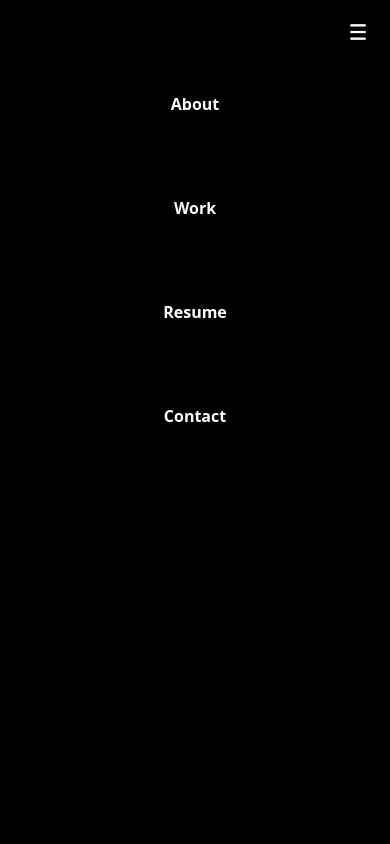
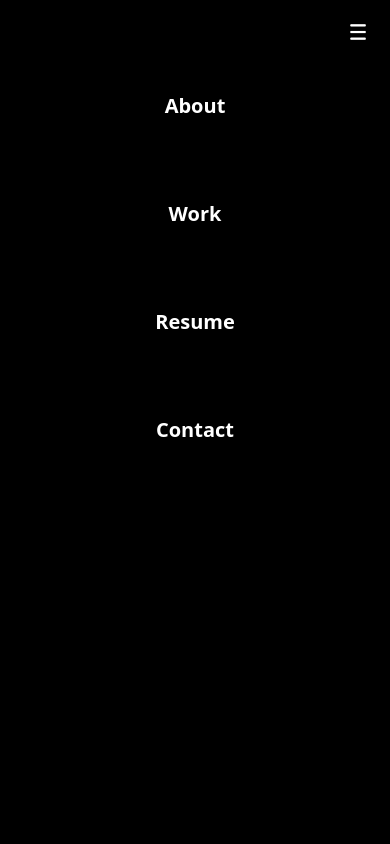
Before and after one commit to sbcodes90/ux-portfolio, a React (Create React App) app in the folder my-app/: page / in a window 390 px wide. Both pictures are taken after a click on the button 358 px from the left and 32 px from the top of the page. Shown: the top 844 px of the page. Built offline with nearby package versions, Linux system fonts and the light colour scheme.

Commit message:
nav updates

```diff
--- a/my-app/src/components/Nav.js
+++ b/my-app/src/components/Nav.js
@@ -12,7 +12,7 @@ export default function Nav() {
       <MenuButton  className="md:hidden lg:hidden" >
         <img src={hamburgerMenu} alt="menu" className='w-10'/>
         </MenuButton>
-      <MenuItems anchor="bottom" className=" bg-black text-white text-center w-full h-svh">
+      <MenuItems anchor="bottom" className=" bg-black text-white text-center w-full h-svh text-xl">
         <MenuItem>
           <a className="block data-[focus]:bg-teal-300 p-10 data-[focus]:text-black font-bold" href="/about">
             About
```
